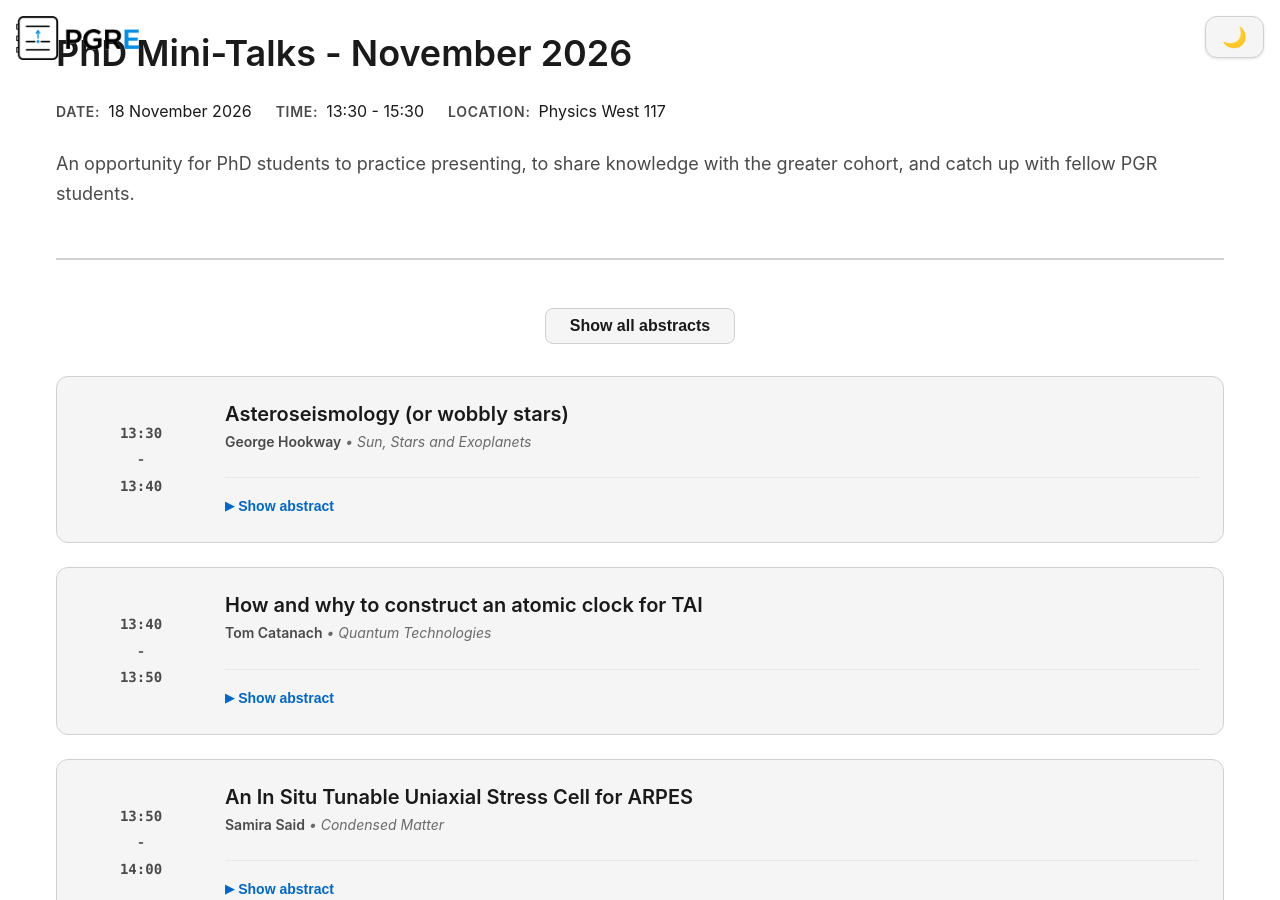
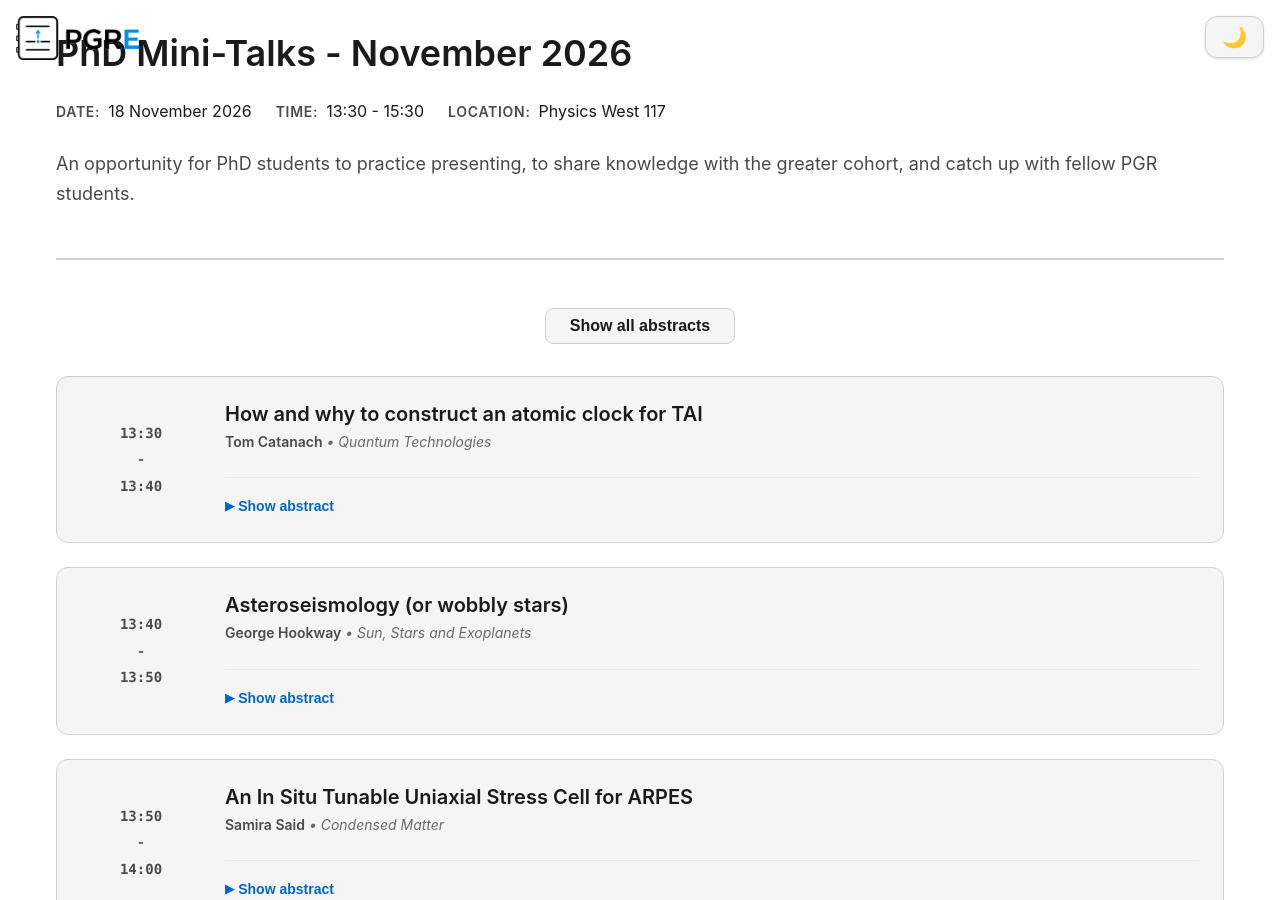
Before and after one commit to jmmeus/uobrepevents, a Jekyll site: the page built from _events/mini-talks-2026/index.md, in a window 1280 px wide and 900 px high. Built offline with Jekyll 4.4.1, drawn with Linux system fonts in a browser that asks for light colours.

Commit message:
Swap Tom and George in Mini-Talks 2026 rota
Tom Catanach now opens at 13:30, George Hookway follows at 13:40.

Co-Authored-By: Claude Opus 5.5 <noreply@anthropic.com>
Claude-Session: https://claude.ai/code/session_0133T4b52yzWi3GczJysQEKe

```diff
--- a/_data/events/mini-talks-2026.yml
+++ b/_data/events/mini-talks-2026.yml
@@ -10,19 +10,19 @@ description: "An opportunity for PhD students to practice presenting, to share k
 talks:
   - start: "13:30"
     end: "13:40"
+    speaker: "Tom Catanach"
+    title: "How and why to construct an atomic clock for TAI"
+    group: "Quantum Technologies"
+    abstract: |
+      Atomic clocks have defined the SI second via the caesium standard since 1967. This standard forms the basis of GPS and GNSS, and is a fundamental metrological unit for all of experimental physics. The International Atomic Time (*temps atomique international*, TAI) standard aims to redefine the second via the development of an international network of modern optical clocks operating with fractional uncertainties at the 10⁻¹⁸ level, sometimes misleadingly associated with an inaccuracy corresponding to one second over the age of the universe. The new standard will be constructed from contributions by experiments utilising electron transitions in a number of elements, including Sr, Yb, Hg, Lu and more, all operating at different absolute frequencies. This requires not only exceptional control of external electromagnetic and gravitational shifts on an atomic transition, but also the capacity to translate such accuracy and precision between laboratories internationally. This talk will delve into the physics, design, and methods utilised at UoB to develop relocatable atomic clocks that operate at the 10⁻¹⁸ level.
+
+  - start: "13:40"
+    end: "13:50"
     speaker: "George Hookway"
     title: "Asteroseismology (or wobbly stars)"
     group: "Sun, Stars and Exoplanets"
     abstract: |
       Much like jelly, stars wobble. These internal waves generate oscillations visible on the surface. By measuring the frequencies of these oscillations we can learn a lot about these stars, such as their radius, mass, age and composition. My PhD is focused on the identification and characterisation of the modes of oscillation in stars similar to our Sun.
-
-  - start: "13:40"
-    end: "13:50"
-    speaker: "Tom Catanach"
-    title: "How and why to construct an atomic clock for TAI"
-    group: "Quantum Technologies"
-    abstract: |
-      Atomic clocks have defined the SI second via the caesium standard since 1967. This standard forms the basis of GPS and GNSS, and is a fundamental metrological unit for all of experimental physics. The International Atomic Time (*temps atomique international*, TAI) standard aims to redefine the second via the development of an international network of modern optical clocks operating with fractional uncertainties at the 10⁻¹⁸ level, sometimes misleadingly associated with an inaccuracy corresponding to one second over the age of the universe. The new standard will be constructed from contributions by experiments utilising electron transitions in a number of elements, including Sr, Yb, Hg, Lu and more, all operating at different absolute frequencies. This requires not only exceptional control of external electromagnetic and gravitational shifts on an atomic transition, but also the capacity to translate such accuracy and precision between laboratories internationally. This talk will delve into the physics, design, and methods utilised at UoB to develop relocatable atomic clocks that operate at the 10⁻¹⁸ level.
 
   - start: "13:50"
     end: "14:00"
```
